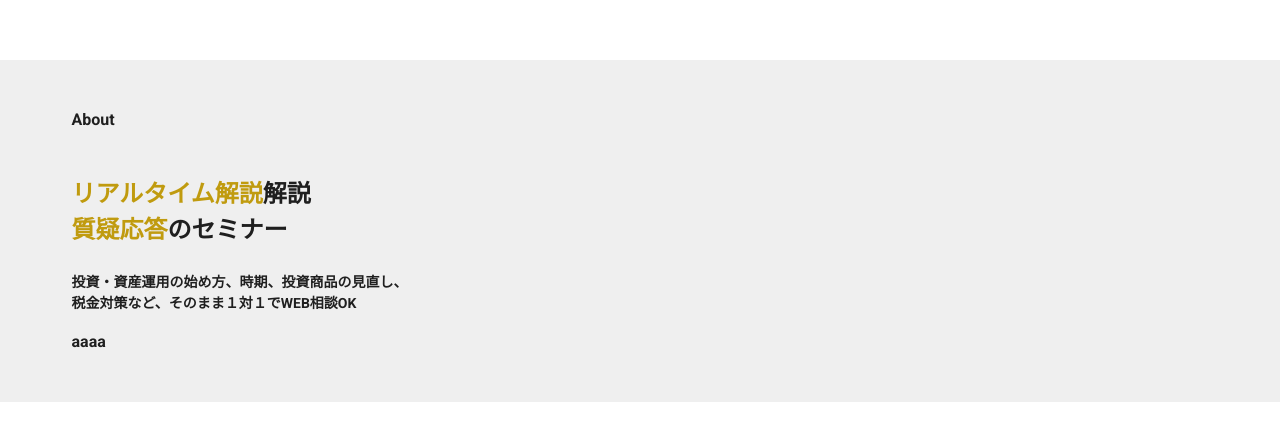
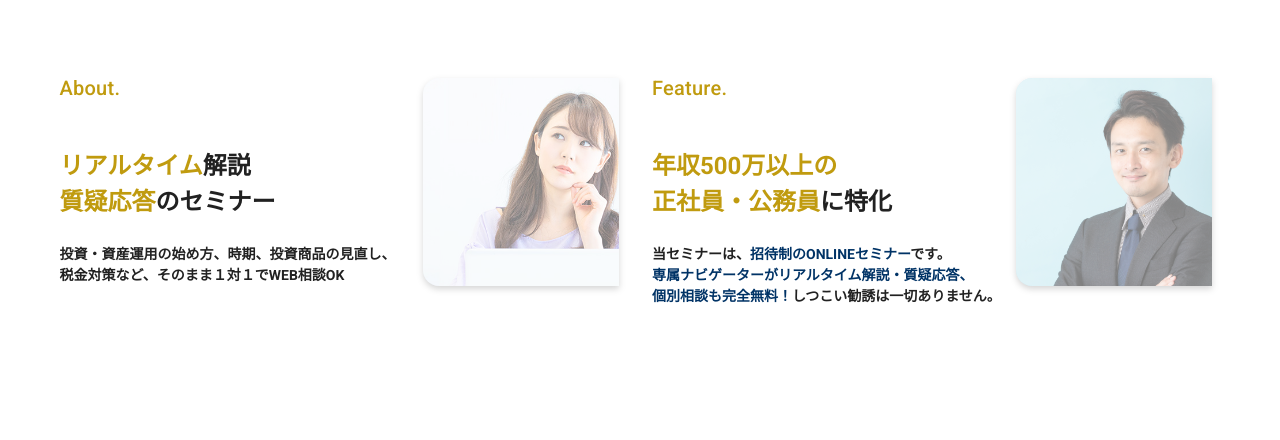
Before and after one commit to magisystem0408/tapp_lp, a Nuxt app: page / in a window 1280 px wide. Shown: the part 1004-1444 px from the top of the page. Built offline with nearby package versions, Linux system fonts and the light colour scheme.

Commit message:
complete about feature

```diff
--- a/components/About.vue
+++ /dev/null
@@ -1,61 +0,0 @@
-<template>
-  <!--  背景入れないといけないので必要-->
-
-  <div class="about pa-6"
-  >
-
-    <v-container class="about pa-6">
-      <div class="mb-11">About</div>
-
-      <div class="about_content">
-
-        <h1 data-aos="fade-right" class="mb-6">
-          <span>リアルタイム解説</span>解説<br>
-          <span>質疑応答</span>のセミナー
-        </h1>
-
-        <p
-          data-aos="fade-up"
-          data-aos-anchor-placement="-10px"
-        >
-          投資・資産運用の始め方、時期、投資商品の見直し、<br>
-          税金対策など、そのまま１対１でWEB相談OK
-        </p>
-
-      </div>
-
-      <button>aaaa</button>
-
-    </v-container>
-  </div>
-</template>
-
-<script>
-export default {
-  name: "About"
-}
-</script>
-
-<style lang="scss">
-
-.about {
-  background-color: $C_gray;
-
-  .about_content {
-
-    h1 {
-      font-size: 24px;
-
-      span {
-        color: $Cmain;
-      }
-    }
-
-    p {
-      font-size: 14px;
-    }
-  }
-}
-
-
-</style>
--- /dev/null
+++ b/components/AboutFeature.vue
@@ -0,0 +1,112 @@
+<template>
+  <v-row>
+    <v-col
+      cols="12"
+      md="6"
+      class="mb-12"
+    >
+      <div class="abFe">
+        <img src="~assets/img/about.png"
+             data-aos="fade-left"
+             alt="">
+
+        <div class="about_content">
+
+          <p class="title mb-11">About.</p>
+
+          <h1 data-aos="fade-right" class="mb-6">
+            <span>リアルタイム</span>解説<br>
+            <span>質疑応答</span>のセミナー
+          </h1>
+
+          <p
+            data-aos="fade-up"
+            data-aos-anchor-placement="-10px"
+          >
+            投資・資産運用の始め方、時期、投資商品の見直し、<br>
+            税金対策など、そのまま１対１でWEB相談OK
+          </p>
+
+        </div>
+      </div>
+    </v-col>
+
+    <v-col
+      cols="12"
+      md="6"
+    >
+      <div class="abFe">
+        <img src="~assets/img/feture.png"
+             data-aos="fade-left"
+             alt="">
+
+        <div class="about_content">
+
+          <p class="title mb-11">Feature.</p>
+
+          <h1 data-aos="fade-right" class="mb-6">
+            <span>年収500万以上の</span><br>
+            <span>正社員・公務員</span>に特化
+          </h1>
+
+          <p
+            data-aos="fade-up"
+            data-aos-anchor-placement="-10px"
+          >
+            当セミナーは、<span>招待制のONLINEセミナー</span>です。<br>
+            <span>
+            専属ナビゲーターがリアルタイム解説・質疑応答、<br>
+            個別相談も完全無料！</span>しつこい勧誘は一切ありません。
+          </p>
+
+
+        </div>
+      </div>
+    </v-col>
+  </v-row>
+
+
+</template>
+
+<script>
+export default {
+  name: "About"
+}
+</script>
+
+<style scoped lang="scss">
+
+.abFe {
+  position: relative;
+
+  img {
+    position: absolute;
+    right: 0;
+  }
+
+  .title {
+    color: $Cmain;
+  }
+
+  .about_content {
+
+    h1 {
+      font-size: 24px;
+
+      span {
+        color: $Cmain;
+      }
+    }
+
+    p {
+      font-size: 14px;
+      span{
+        color:$Csub;
+      }
+    }
+  }
+
+}
+
+
+</style>
--- /dev/null
+++ b/components/Form.vue
@@ -0,0 +1,15 @@
+<template>
+  <div>
+    ここにフォームがくるぜ！！
+  </div>
+</template>
+
+<script>
+export default {
+  name: "Form"
+}
+</script>
+
+<style scoped>
+
+</style>
--- /dev/null
+++ b/components/methods.vue
@@ -0,0 +1,15 @@
+<template>
+  <h2>
+
+  </h2>
+</template>
+
+<script>
+export default {
+  name: "methods"
+}
+</script>
+
+<style scoped>
+
+</style>
--- a/pages/index.vue
+++ b/pages/index.vue
@@ -3,47 +3,61 @@
     <Header></Header>
 
     <v-main>
+      <v-container>
+        <div class="mamushi">
 
-      <div class="mamushi">
+          ねこねこねこ
+        </div>
 
-        ねこねこねこ
-      </div>
+        <AboutFeature></AboutFeature>
 
-      <About></About>
+        <v-btn
+          rounded
+          color="#C09B0F"
+          class="btn"
+
+        >予約する
+        </v-btn>
 
 
+        <div class="test">
+          テストで入力しています
+        </div>
 
-      <div class="test">
-        テストで入力しています
-      </div>
+        <Form></Form>
+
+
+      </v-container>
     </v-main>
   </v-app>
-
-
-
-
 
 
 </template>
 
 <script>
 import header from "~/components/header";
-import About from "~/components/About";
+import About from "~/components/AboutFeature";
 
-export default {
+import Form from "~/components/Form";
 
-}
+export default {}
 </script>
 
 <style lang="scss">
-.mamushi{
+
+.mamushi {
   width: 100%;
   height: 1000px;
 }
 
 
-.test{
+.test {
   margin-top: 8000px;
 }
 
+.btn {
+  margin-top: 1000px;
+  color: white;
+}
+
 </style>
```
Also changed, not shown: assets/css/_variables.scss (line endings or trailing spaces), assets/img/about.png (added), assets/img/feture.png (added).
